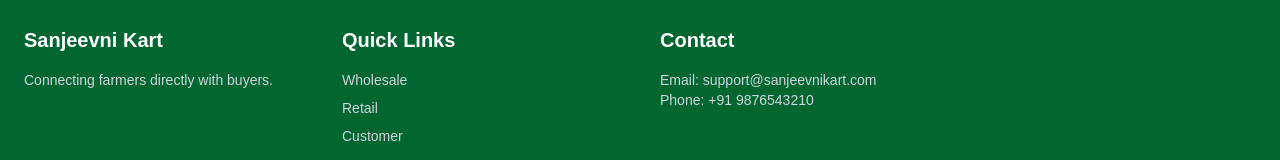
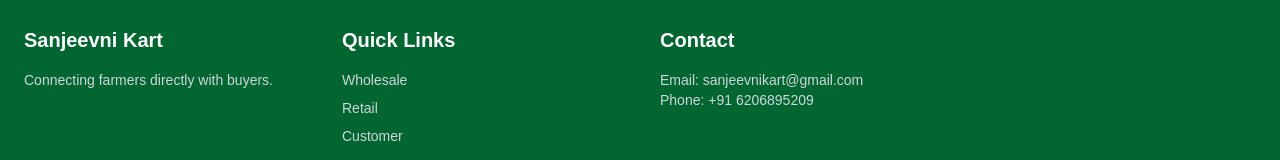
Before and after one commit to The-cyber-hunter/SanjeevniKart-Frontend, a Next.js app: page / in a window 1280 px wide. Shown: the part 2017-2177 px from the top of the page. Built offline with nearby package versions, Linux system fonts and the light colour scheme.

Commit message:
changed the contacts

```diff
--- a/app/customer/page.tsx
+++ b/app/customer/page.tsx
@@ -264,7 +264,7 @@
                             </button>
 
                             <a
-                                href={`https://wa.me/919876543210?text=${whatsappMessage()}`}
+                                href={`https://wa.me/916206895209?text=${whatsappMessage()}`}
                                 target="_blank"
                                 className="bg-green-600 hover:bg-green-700 text-white px-6 py-2 rounded-lg"
                             >
--- a/app/page.tsx
+++ b/app/page.tsx
@@ -237,9 +237,9 @@
           <div>
             <h3 className="text-xl font-bold mb-4">Contact</h3>
             <p className="text-gray-300 text-sm">
-              Email: support@sanjeevnikart.com
+              Email: sanjeevnikart@gmail.com
             </p>
-            <p className="text-gray-300 text-sm">Phone: +91 9876543210</p>
+            <p className="text-gray-300 text-sm">Phone: +91 6206895209</p>
           </div>
         </div>
 
@@ -251,14 +251,14 @@
       {/* ================= FLOATING BUTTONS ================= */}
       <div className="fixed bottom-6 right-6 flex flex-col gap-4 z-50">
         <a
-          href="tel:+911234567890"
+          href="tel:+916206895209"
           className="bg-green-600 hover:bg-green-700 text-white w-14 h-14 rounded-full flex items-center justify-center shadow-xl ring-2 ring-green-300 transition hover:scale-110"
         >
           <Phone size={26} />
         </a>
 
         <a
-          href="mailto:support@sanjeevnikart.com"
+          href="mailto:sanjeevnikart@gmail.com"
           className="bg-blue-600 hover:bg-blue-700 text-white w-14 h-14 rounded-full flex items-center justify-center shadow-xl ring-2 ring-blue-300 transition hover:scale-110"
         >
           <Mail size={26} />
--- a/app/retail/page.tsx
+++ b/app/retail/page.tsx
@@ -265,7 +265,7 @@
                             </button>
 
                             <a
-                                href={`https://wa.me/919876543210?text=${whatsappMessage()}`}
+                                href={`https://wa.me/916206895209?text=${whatsappMessage()}`}
                                 target="_blank"
                                 className="bg-green-600 hover:bg-green-700 text-white px-6 py-2 rounded-lg"
                             >
--- a/app/wholesale/page.tsx
+++ b/app/wholesale/page.tsx
@@ -266,7 +266,7 @@
                             </button>
 
                             <a
-                                href={`https://wa.me/919876543210?text=${whatsappMessage()}`}
+                                href={`https://wa.me/916206895209?text=${whatsappMessage()}`}
                                 target="_blank"
                                 className="bg-green-600 hover:bg-green-700 text-white px-6 py-2 rounded-lg"
                             >
```
